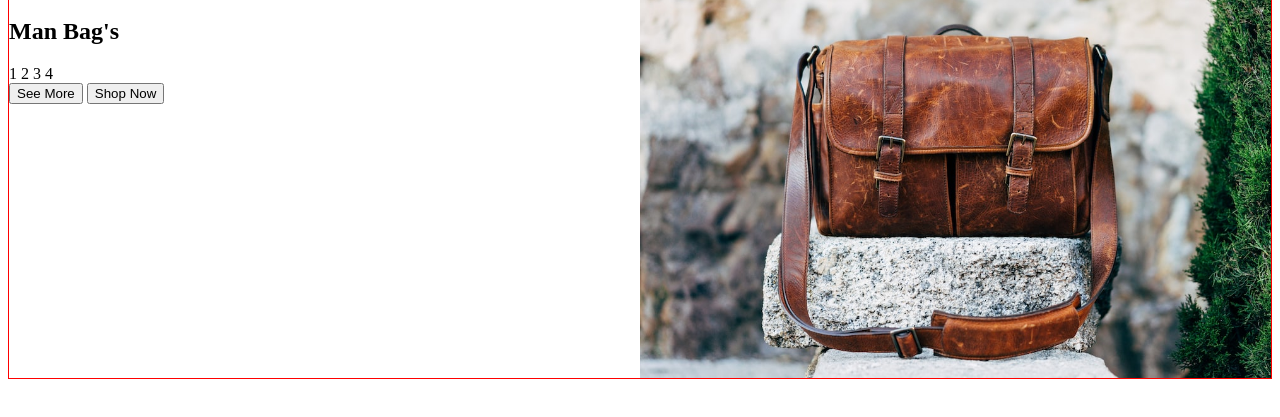
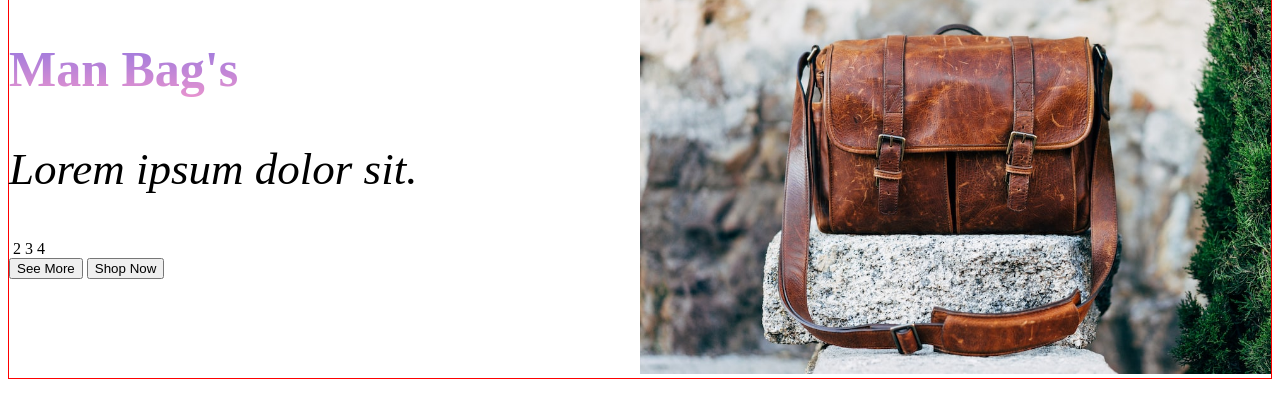
Before and after one commit to Mohosin2126/urban-hive-shopping-responsive, a plain HTML site: page index.html in a window 1280 px wide. Shown: the part 105-522 px from the top of the page. Drawn offline with Linux system fonts and the light colour scheme.

Commit message:
working on banner section

```diff
--- a/css/style.css
+++ b/css/style.css
@@ -1,4 +1,4 @@
-@import url('https://fonts.googleapis.com/css2?family=Lato&family=Open+Sans:wght@800&family=Work+Sans:wght@400;500;600;700;800&display=swap');
+@import url('https://fonts.googleapis.com/css2?family=Lato:ital,wght@0,400;1,300&family=Open+Sans:wght@800&family=Work+Sans:wght@400;500;600;700;800&display=swap');
 
 *{
     box-sizing: border-box;
@@ -73,12 +73,24 @@ width: 200px;
 .banner-text{
 width: 50%;
 }
+.banner-title{
+  background-image: linear-gradient(to bottom ,#9376e0,#e893cf);
+  color: transparent;
+  -webkit-background-clip: text;
+  font-size: 50px;
+
+}
+.banner-des{
+    font-size: 45px;
+    font-style: italic;
+
+}
 .banner-img{
 width: 50%;
 }
 .banner-img img {
     width: 100%;
-    height: 100%;
+    height: auto;
 }
 
 
--- a/index.html
+++ b/index.html
@@ -27,9 +27,10 @@
                 <h1 class="banner-title">
                     Man Bag's
                 </h1>
-                <p class="banner-des"></p>
+                <p class="banner-des">Lorem ipsum dolor sit.
+                </p>
                 <div class="banner-logo">
-                    <span>1</span>
+                    <span><img src="" alt=""></span>
                     <span>2</span>
                     <span>3</span>
                     <span>4</span>
```
